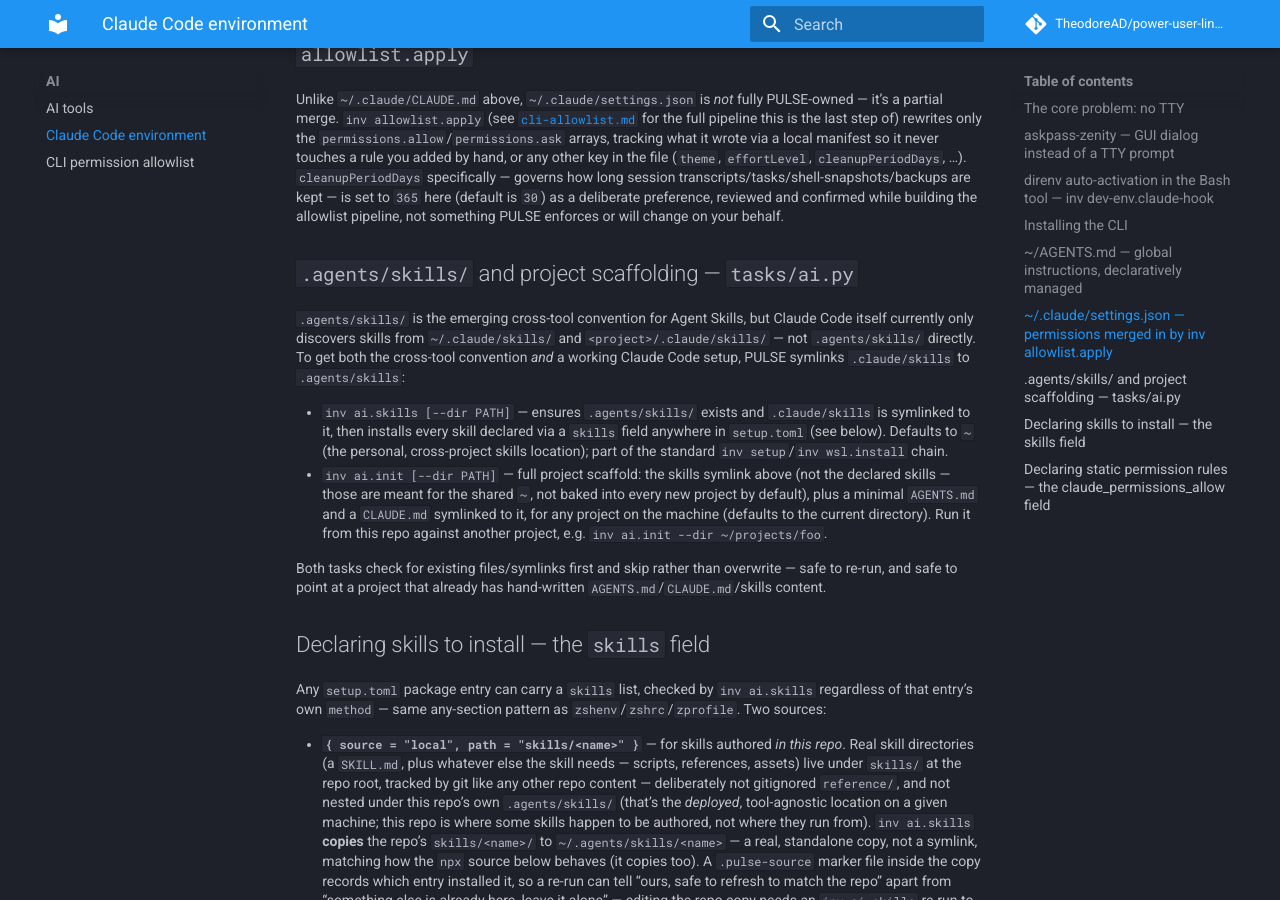
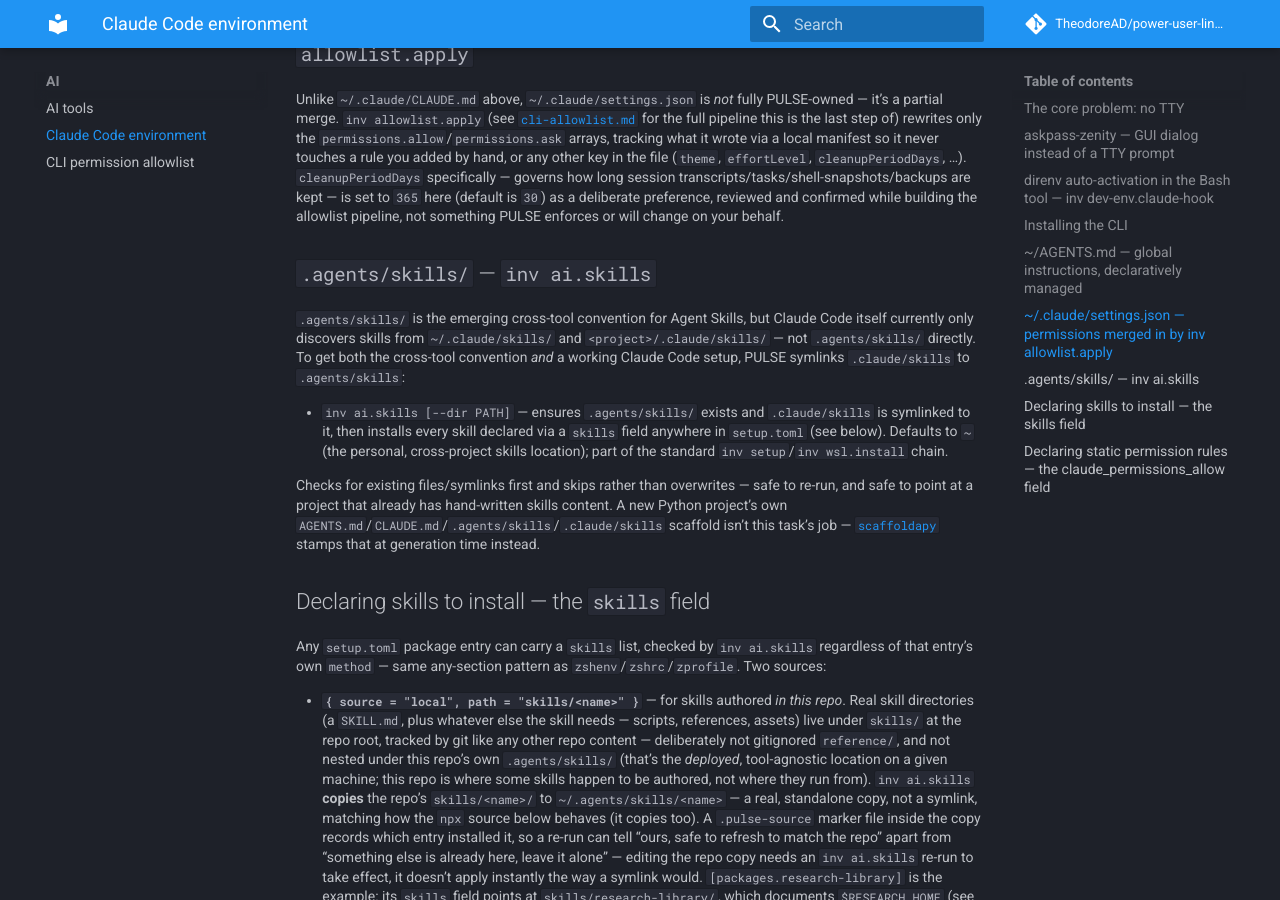
Before and after one commit to TheodoreAD/power-user-linux-setup, an MkDocs documentation site: the page built from docs/claude-code.md, in a window 1280 px wide and 900 px high, scrolled down 3058 px. Built offline with MkDocs 1.6.1 and Material for MkDocs 9.7.7, drawn with Linux system fonts in a browser that asks for light colours; comment, search, counter and statistics services are not loaded.

Commit message:
Remove ai.init — project scaffolding moves to scaffoldapy
Deletes tasks/ai.py's init task and _AGENTS_MD_TEMPLATE outright,
per plans/2026-08-14-python-repo-scaffolding.md §F: the whole
repo-scoped AGENTS.md/CLAUDE.md/.agents-skills scaffold now comes
from scaffoldapy at generation time, not from a manual step run
against a power-user-linux-setup checkout. ai.skills (the
home-directory-scoped, setup.toml-driven mode) and the
_ensure_agents_skills helper it depends on are untouched — that's
genuinely global, user-level state, and a load-bearing step of
inv setup's PACKAGES_PHASE.

Updates every reference to the removed task: config/global-AGENTS.md
(deployed live to every PULSE machine's own ~/AGENTS.md), this
repo's own AGENTS.md, docs/claude-code.md, and
skills/mcp-skill-shipping/SKILL.md's dev-loop checklist.

Co-Authored-By: Claude Sonnet 5 <noreply@anthropic.com>

```diff
--- a/docs/claude-code.md
+++ b/docs/claude-code.md
@@ -169,7 +169,7 @@ specifically — governs how long session transcripts/tasks/shell-snapshots/back
 to `365` here (default is `30`) as a deliberate preference, reviewed and confirmed while building
 the allowlist pipeline, not something PULSE enforces or will change on your behalf.
 
-## `.agents/skills/` and project scaffolding — `tasks/ai.py`
+## `.agents/skills/` — `inv ai.skills`
 
 `.agents/skills/` is the emerging cross-tool convention for Agent Skills, but Claude Code itself
 currently only discovers skills from `~/.claude/skills/` and `<project>/.claude/skills/` — not
@@ -180,14 +180,11 @@ PULSE symlinks `.claude/skills` to `.agents/skills`:
   to it, then installs every skill declared via a `skills` field anywhere in `setup.toml` (see
   below). Defaults to `~` (the personal, cross-project skills location); part of the standard
   `inv setup`/`inv wsl.install` chain.
-- `inv ai.init [--dir PATH]` — full project scaffold: the skills symlink above (not the declared
-  skills — those are meant for the shared `~`, not baked into every new project by default), plus a
-  minimal `AGENTS.md` and a `CLAUDE.md` symlinked to it, for any project on the machine (defaults to
-  the current directory). Run it from this repo against another project, e.g.
-  `inv ai.init --dir ~/projects/foo`.
 
-Both tasks check for existing files/symlinks first and skip rather than overwrite — safe to re-run,
-and safe to point at a project that already has hand-written `AGENTS.md`/`CLAUDE.md`/skills content.
+Checks for existing files/symlinks first and skips rather than overwrites — safe to re-run, and safe
+to point at a project that already has hand-written skills content. A new Python project's own
+`AGENTS.md`/`CLAUDE.md`/`.agents/skills`/`.claude/skills` scaffold isn't this task's job —
+[`scaffoldapy`](https://github.com/TheodoreAD/scaffoldapy) stamps that at generation time instead.
 
 ## Declaring skills to install — the `skills` field
 
```
Also changed, not shown: AGENTS.md (+11 -11 lines), config/global-AGENTS.md (+5 -3 lines), skills/mcp-skill-shipping/SKILL.md (+3 -2 lines), 1 other file.
